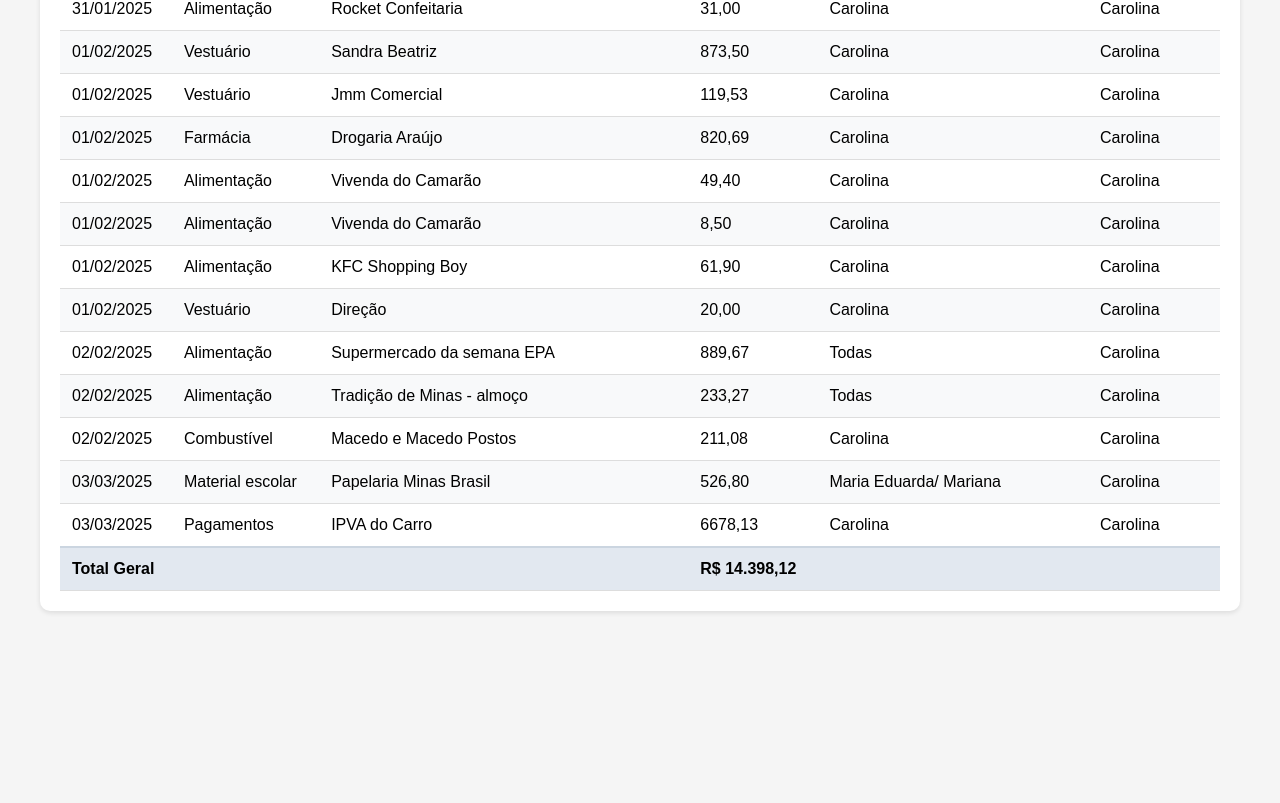
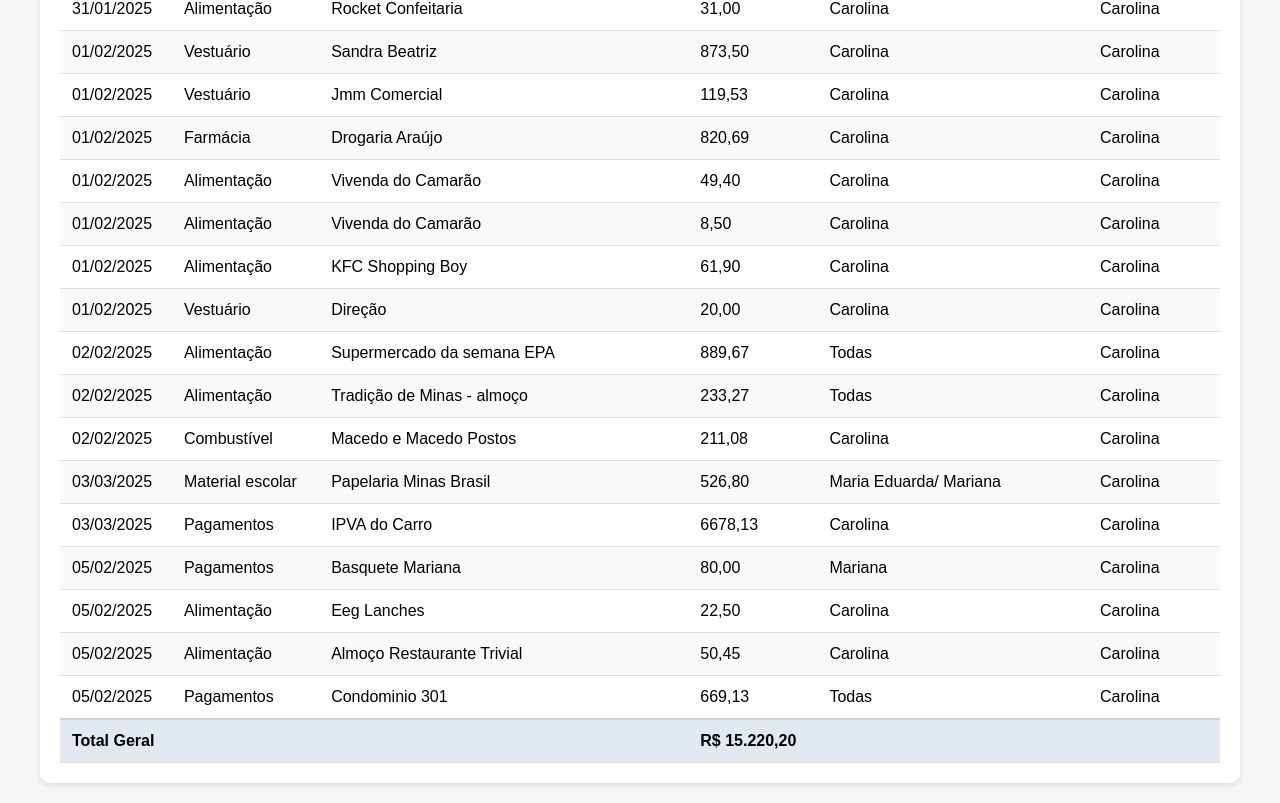
Before and after one commit to brutaro/Despesas-Carolina-e-filhas-2025, a plain HTML site: page index.html in a window 1280 px wide. Shown: the part 1691-2494 px from the top of the page. Before the commit the page ends 2322 px from the top, so only its background shows below. Drawn offline with nearby package versions, Linux system fonts and the light colour scheme.

Commit message:
Update index.html

```diff
--- a/index.html
+++ b/index.html
@@ -151,13 +151,13 @@
         <div class="summary-cards">
             <div class="card">
                 <h2>Total Carolina</h2>
-                <div class="value">R$ 13.688,12</div>
-                <div class="percentage">95,07%</div>
+                <div class="value">R$ 14.510,20</div>
+                <div class="percentage">95,33%</div>
             </div>
             <div class="card">
                 <h2>Total Eduardo</h2>
                 <div class="value">R$ 710,00</div>
-                <div class="percentage">4,93%</div>
+                <div class="percentage">4,67%</div>
             </div>
         </div>
         <div class="charts-container">
@@ -215,9 +215,13 @@
                     <tr><td>02/02/2025</td><td>Combustível</td><td>Macedo e Macedo Postos</td><td>211,08</td><td>Carolina</td><td>Carolina</td></tr>
                     <tr><td>03/03/2025</td><td>Material escolar</td><td>Papelaria Minas Brasil</td><td>526,80</td><td>Maria Eduarda/ Mariana</td><td>Carolina</td></tr>
                     <tr><td>03/03/2025</td><td>Pagamentos</td><td>IPVA do Carro</td><td>6678,13</td><td>Carolina</td><td>Carolina</td></tr>
+                    <tr><td>05/02/2025</td><td>Pagamentos</td><td>Basquete Mariana</td><td>80,00</td><td>Mariana</td><td>Carolina</td></tr>
+                    <tr><td>05/02/2025</td><td>Alimentação</td><td>Eeg Lanches</td><td>22,50</td><td>Carolina</td><td>Carolina</td></tr>
+                    <tr><td>05/02/2025</td><td>Alimentação</td><td>Almoço Restaurante Trivial</td><td>50,45</td><td>Carolina</td><td>Carolina</td></tr>
+                    <tr><td>05/02/2025</td><td>Pagamentos</td><td>Condominio 301</td><td>669,13</td><td>Todas</td><td>Carolina</td></tr>
                     <tr class="total-row">
                         <td colspan="3">Total Geral</td>
-                        <td>R$ 14.398,12</td>
+                        <td>R$ 15.220,20</td>
                         <td colspan="2"></td>
                     </tr>
                 </tbody>
@@ -230,8 +234,8 @@
             'Eletrônicos': 1927.30,
             'Mensalidades': 342.00,
             'Terapia': 450.00,
-            'Pagamentos': 6680.63, // (2.50 + 6678.13)
-            'Alimentação': 1651.61,
+            'Pagamentos': 7429.76, // (2.50 + 6678.13 + 80.00 + 669.13)
+            'Alimentação': 1724.56, // (1651.61 + 22.50 + 50.45)
             'Vestuário': 1738.01,
             'Farmácia': 820.69,
             'Combustível': 211.08,
@@ -240,7 +244,7 @@
 
         // Totais por responsável atualizados
         const responsibleTotals = {
-            'Carolina': 13688.12,
+            'Carolina': 14510.20, // (13688.12 + 80.00 + 22.50 + 50.45 + 669.13)
             'Eduardo': 710.00
         };
 
```
